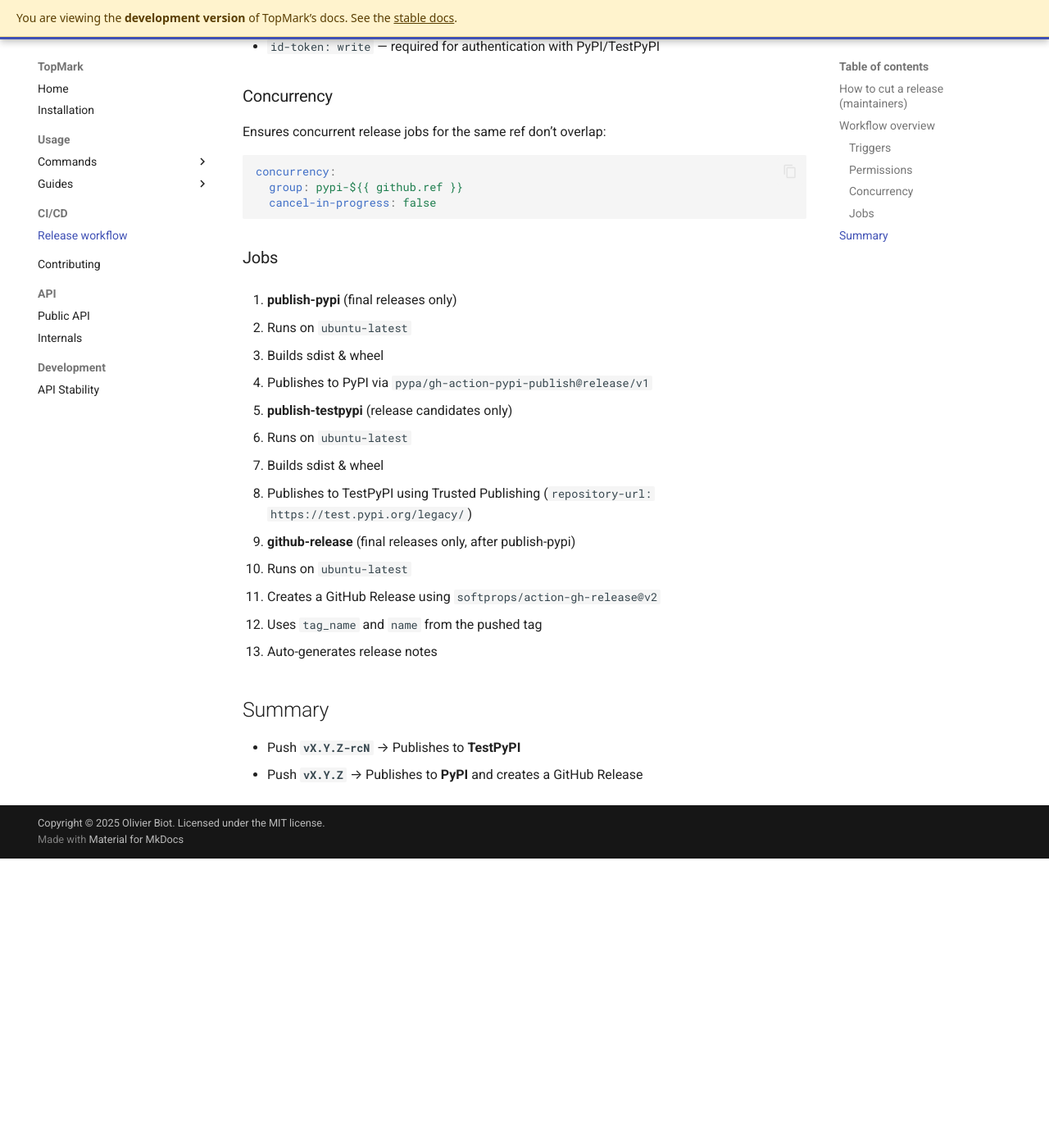
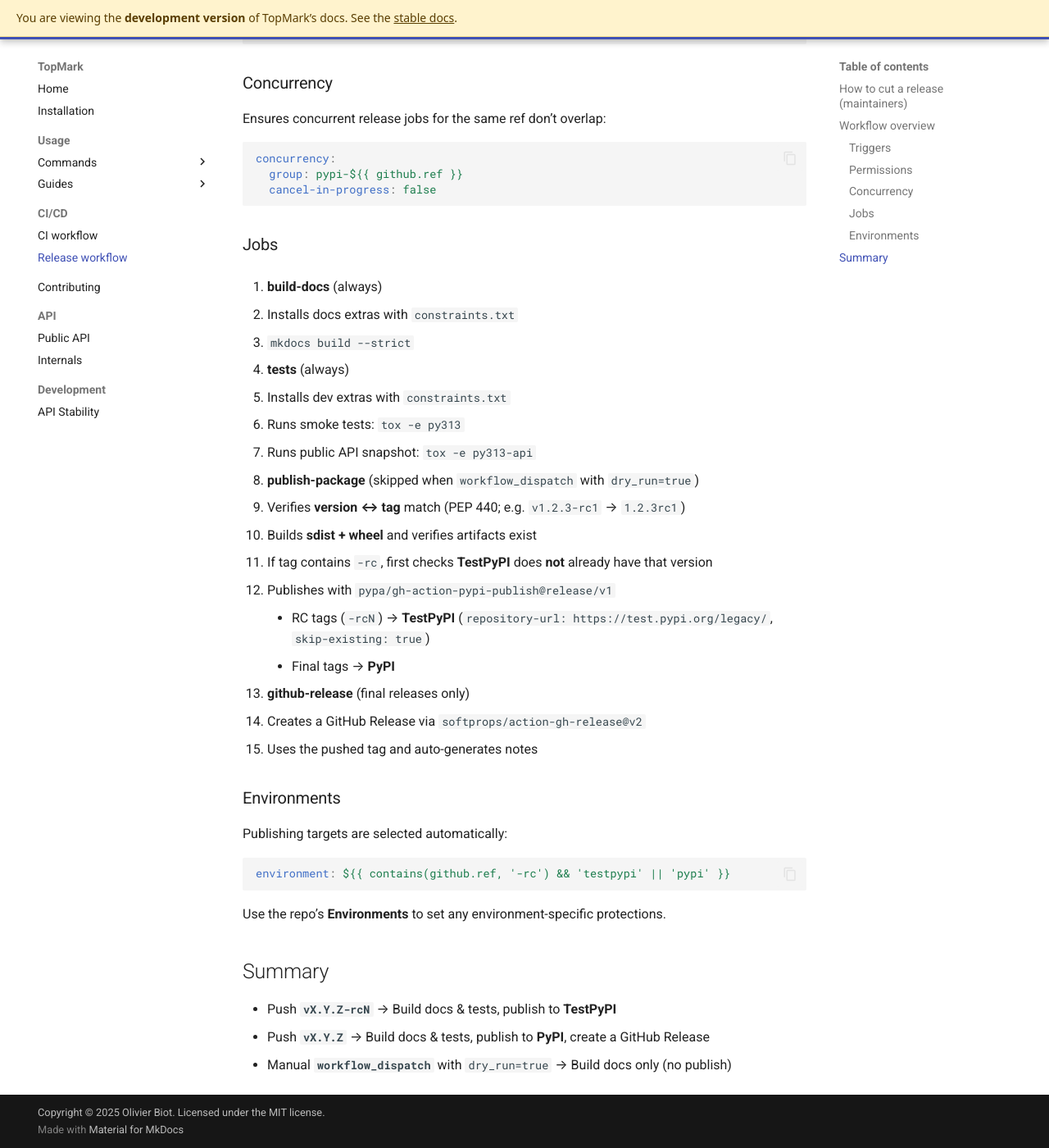
Before and after one commit to shutterfreak/topmark, an MkDocs documentation site: the page built from docs/ci/release-workflow.md, in a window 1280 px wide and 1400 px high, scrolled down 1199 px. Shown: the whole window at 82% size. Built offline with MkDocs 1.6.1 and Material for MkDocs 9.7.7, drawn with Linux system fonts in a browser that asks for light colours; comment, search, counter and statistics services are not loaded; before the commit the page ends 2246 px from its top, so only the background shows below that; some of the changed text lies outside the part shown.

Commit message:
ci(release,ci): harden workflows; gate publishing on docs+tests; add RC/TestPyPI guardrails; docs updated
Affects CI/CD only (no runtime code changes).

- .github/workflows/ci.yml
  - Add `changes` job using dorny/paths-filter to detect src/tests/tools changes on PRs.
  - Add Python matrix `tests` job (3.10–3.13) running tox envs (py310..py313), with pip cache.
  - Add fast `api-snapshot` job (PR-only, runs only when src/** changed) running `tox -e py313-api`.
  - Keep link checking via lycheeverse/lychee-action with args from lychee.toml.
  - Use Python 3.13 for “checks”; cache pip; run custom docstring link check.
  - Build docs in `--strict` mode.

- .github/workflows/release.yml
  - Add `tests` job (smoke + public API snapshot) on 3.13.
  - Gate `publish-package` on both `build-docs` and `tests`.
  - Keep environment-based target selection (PyPI vs TestPyPI) and RC existence check.
  - Add pip cache and reasonable timeouts to speed up and stabilize the pipeline.
  - Minor robustness/clarity tweaks to version↔tag parity check and artifact verification.

- docs/ci/release-workflow.md
  - Rewrite to document new guardrails (docs & tests gates), triggers (tags, RCs, dry-run),
    permissions (OIDC), concurrency, environments, and per-job responsibilities.

- CONTRIBUTING.md
  - Note that publishing is gated by docs (mkdocs --strict) and tests (smoke + API snapshot),
    enforces version↔tag parity, verifies artifacts, and checks RC version uniqueness on TestPyPI.

- mkdocs.yml
  - Tidy validation config, quoting, and comments.
  - Add CI workflow page to navigation.

Refs: #ci, #release, #docs

````diff
--- a/docs/ci/release-workflow.md
+++ b/docs/ci/release-workflow.md
@@ -12,8 +12,8 @@ topmark:header:end
 
 # Release workflow (GitHub Actions → PyPI/TestPyPI)
 
-TopMark uses GitHub Actions with **Trusted Publishing** to release packages to PyPI.\
-This workflow runs automatically when version tags are pushed to the repository.
+TopMark uses GitHub Actions with **Trusted Publishing** (OIDC) to release to PyPI/TestPyPI.\
+The workflow runs automatically when version tags are pushed. You can also manually trigger a dry-run.
 
 ## How to cut a release (maintainers)
 
@@ -40,23 +40,21 @@ This workflow runs automatically when version tags are pushed to the repository.
 
 ## Workflow overview
 
-Defined in `.github/workflows/release.yml`.
+Defined in `.github/workflows/release.yml`. The pipeline gates publishing on **docs** and **tests**.
 
 ### Triggers
 
 - Final release: tags matching `v*.*.*`
 - Release candidate: tags matching `v*.*.*-rc*`
+- Manual: `workflow_dispatch` with `dry_run=true` to run docs only (no publish)
 
 ### Permissions
 
 ```yaml
 permissions:
-  contents: read
-  id-token: write   # REQUIRED for OIDC with PyPI/TestPyPI
+  contents: read.   # required for checkout
+  id-token: write   # required for authentication (OIDC) with PyPI/TestPyPI
 ```
-
-- `contents: read` — required for checkout
-- `id-token: write` — required for authentication with PyPI/TestPyPI
 
 ### Concurrency
 
@@ -70,27 +68,43 @@ concurrency:
 
 ### Jobs
 
-1. **publish-pypi** (final releases only)
+1. **build-docs** (always)
 
-   - Runs on `ubuntu-latest`
-   - Builds sdist & wheel
-   - Publishes to PyPI via `pypa/gh-action-pypi-publish@release/v1`
+   - Installs docs extras with `constraints.txt`
+   - `mkdocs build --strict`
 
-1. **publish-testpypi** (release candidates only)
+1. **tests** (always)
 
-   - Runs on `ubuntu-latest`
-   - Builds sdist & wheel
-   - Publishes to TestPyPI using Trusted Publishing
-     (`repository-url: https://test.pypi.org/legacy/`)
+   - Installs dev extras with `constraints.txt`
+   - Runs smoke tests: `tox -e py313`
+   - Runs public API snapshot: `tox -e py313-api`
 
-1. **github-release** (final releases only, after publish-pypi)
+1. **publish-package** (skipped when `workflow_dispatch` with `dry_run=true`)
 
-   - Runs on `ubuntu-latest`
-   - Creates a GitHub Release using `softprops/action-gh-release@v2`
-   - Uses `tag_name` and `name` from the pushed tag
-   - Auto-generates release notes
+   - Verifies **version ↔ tag** match (PEP 440; e.g. `v1.2.3-rc1` → `1.2.3rc1`)
+   - Builds **sdist + wheel** and verifies artifacts exist
+   - If tag contains `-rc`, first checks **TestPyPI** does **not** already have that version
+   - Publishes with `pypa/gh-action-pypi-publish@release/v1`
+     - RC tags (`-rcN`) → **TestPyPI** (`repository-url: https://test.pypi.org/legacy/`, `skip-existing: true`)
+     - Final tags → **PyPI**
+
+1. **github-release** (final releases only)
+
+   - Creates a GitHub Release via `softprops/action-gh-release@v2`
+   - Uses the pushed tag and auto-generates notes
+
+### Environments
+
+Publishing targets are selected automatically:
+
+```yaml
+environment: ${{ contains(github.ref, '-rc') && 'testpypi' || 'pypi' }}
+```
+
+Use the repo’s **Environments** to set any environment-specific protections.
 
 ## Summary
 
-- Push **`vX.Y.Z-rcN`** → Publishes to **TestPyPI**
-- Push **`vX.Y.Z`** → Publishes to **PyPI** and creates a GitHub Release
+- Push **`vX.Y.Z-rcN`** → Build docs & tests, publish to **TestPyPI**
+- Push **`vX.Y.Z`** → Build docs & tests, publish to **PyPI**, create a GitHub Release
+- Manual **`workflow_dispatch`** with `dry_run=true` → Build docs only (no publish)
--- a/mkdocs.yml
+++ b/mkdocs.yml
@@ -17,7 +17,7 @@ validation:
 site_name: TopMark
 site_description: A tool to inspect, validate, and manage file headers in codebases.
 site_author: Olivier Biot
-copyright: 'Copyright &copy; 2025 Olivier Biot. Licensed under the MIT license.'
+copyright: "Copyright &copy; 2025 Olivier Biot. Licensed under the MIT license."
 site_url: https://topmark.readthedocs.io/
 repo_name: shutterfreak/topmark
 repo_url: https://github.com/shutterfreak/topmark
@@ -61,8 +61,8 @@ plugins:
             show_if_no_docstring: false
             merge_init_into_class: true
             filters:
-              - "!^_"                      # hide “private” members
-              - "!^__"                     # hide dunder members like __init__
+              - "!^_" # hide “private” members
+              - "!^__" # hide dunder members like __init__
   - gen-files:
       scripts:
         - docs/gen_api_pages.py
@@ -83,6 +83,7 @@ nav:
           - "Header placement": usage/header-placement.md
           - "Supported file types": usage/filetypes.md
   - CI/CD:
+      - CI workflow: ci/ci-workflow.md
       - Release workflow: ci/release-workflow.md
   - Contributing: contributing.md
   - API:
````
Also changed, not shown: CONTRIBUTING.md (+7 -0 lines), docs/ci/ci-workflow.md (added, +60 -0 lines), 2 other files.
